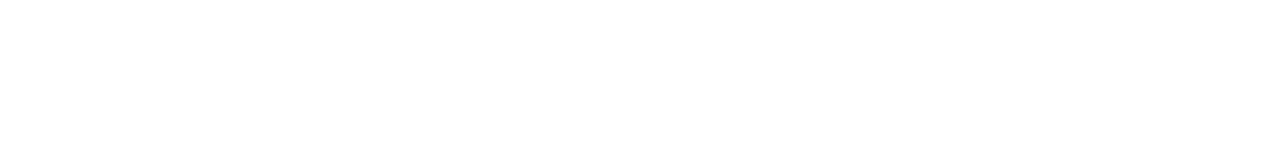
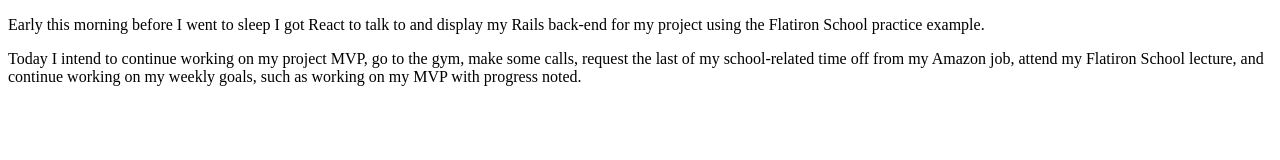
Before and after one commit to jtabb1/2021-09-13-Daily-Coding-Journal, a plain HTML site: page index.html in a window 1280 px wide. Drawn offline with Linux system fonts and the light colour scheme.

Commit message:
Report on what I did early this morning and outline my plans for today.

```diff
--- a/index.html
+++ b/index.html
@@ -8,6 +8,22 @@
   </head>
   <body>
 
+    <p>
+        Early this morning before I went to sleep I got React to
+      talk to and display my Rails back-end for my project using
+      the Flatiron School practice example.
+    </p>
+
+    <p>
+        Today I intend to continue working on my project MVP, go to the
+      gym, make some calls, request the last of my school-related
+      time off from my Amazon job, attend my Flatiron School lecture, and
+      continue working on my weekly goals, such as working on my MVP
+      with progress noted.
+    </p>
+
+    <p>
+    </p>
 
     <script src="script.js"></script>
   </body>
```
